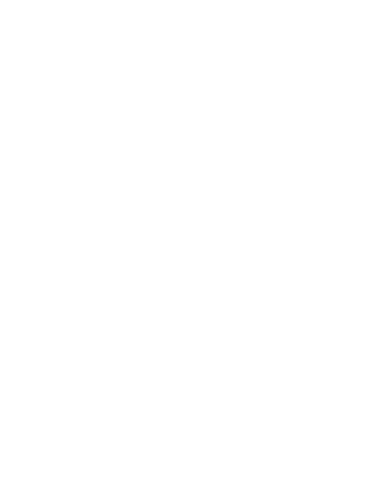
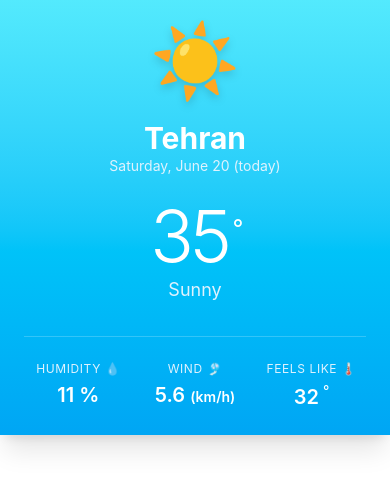
Before and after one commit to alire1992/weatherApp, a React (Vite) app: page / in a window 390 px wide. Shown: the top 488 px of the page. Built offline with nearby package versions, Linux system fonts and the light colour scheme.

Commit message:
feat(ui): implement responsive weather card
- Add WeatherCard with day/night gradient logic and responsive layout
- Create HourlyForecast and DailyForecast components
- Implement utility functions for WMO weather codes and date formatting

```diff
--- a/src/App.jsx
+++ b/src/App.jsx
@@ -1,5 +1,11 @@
+import WeatherCard from "./components/WeatherCard";
+
 function App() {
-  return <div></div>;
+  return (
+    <div>
+      <WeatherCard />
+    </div>
+  );
 }
 
 export default App;
--- /dev/null
+++ b/src/apiClient.js
@@ -0,0 +1,4 @@
+// https://api.open-meteo.com/v1/forecast?latitude=52.52&longitude=13.41&daily=weather_code,temperature_2m_max,temperature_2m_min,uv_index_max&hourly=temperature_2m,precipitation,wind_speed_120m,relative_humidity_2m&current=temperature_2m,is_day,rain,snowfall,showers,precipitation,relative_humidity_2m,apparent_temperature,cloud_cover,wind_speed_10m,weather_code&timezone=auto
+export const BASE_URL_OPEN_METO = "https://api.open-meteo.com/v1/forecast?";
+export const OPTIONS =
+  "&daily=weather_code,temperature_2m_max,temperature_2m_min,uv_index_max&hourly=temperature_2m,precipitation,wind_speed_120m,relative_humidity_2m&current=temperature_2m,is_day,rain,snowfall,showers,precipitation,relative_humidity_2m,apparent_temperature,cloud_cover,wind_speed_10m,weather_code&timezone=auto";
--- /dev/null
+++ b/src/components/WeatherCard.jsx
@@ -0,0 +1,95 @@
+// import { useEffect } from "react";
+
+import { formatDate, getWeatherByCode } from "../utilites";
+
+function WeatherCard() {
+  //   useEffect(() => {
+  //     fetch(
+  //       "https://api.open-meteo.com/v1/forecast?latitude=35.72&longitude=51.33&daily=weather_code,temperature_2m_max,temperature_2m_min&hourly=temperature_2m,precipitation,wind_speed_120m,relative_humidity_2m&current=temperature_2m,is_day,rain,snowfall,showers,precipitation,relative_humidity_2m,apparent_temperature,cloud_cover,wind_speed_10m,weather_code&timezone=auto",
+  //     )
+  //       .then((res) => res.json())
+  //       .then((data) => console.log(data));
+  //   }, []);
+
+  // fake data base of data  fetched 👆
+  const currentWeather = {
+    cityName: "Tehran", //figure out later
+    apparent_temperature: 31.5,
+    cloud_cover: 0,
+    interval: 900,
+    is_day: 1,
+    precipitation: 0,
+    rain: 0,
+    relative_humidity_2m: 11,
+    showers: 0,
+    snowfall: 0,
+    temperature_2m: 34.5,
+    time: "2026-06-20T18:45",
+    weather_code: 0,
+    wind_speed_10m: 5.6,
+  };
+
+  const date = formatDate(currentWeather.time);
+  const isDay = Number(currentWeather.is_day) === 1;
+
+  const weatherStatus = getWeatherByCode(currentWeather.weather_code, isDay);
+
+  const background = isDay
+    ? "bg-gradient-to-b from-cyan-300 to-sky-500"
+    : "bg-gradient-to-b from-indigo-950 to-slate-900";
+
+  return (
+    <div className={`w-full ${background} shadow-xl font-sans text-white p-6`}>
+      {/* {Header} */}
+      <div className="flex flex-col items-center justify-center space-y-6 mb-6 lg:flex-row lg:items-center lg:justify-around">
+        <div className="text-7xl drop-shadow-lg lg:order-2">
+          {weatherStatus.icon}
+        </div>
+        <div className="text-center">
+          <h2 className="text-3xl font-bold lg:order-1">
+            {currentWeather?.cityName}
+          </h2>
+          <p className="text-sky-100 text-sm">{date} (today)</p>
+        </div>
+      </div>
+      {/* {Main Temperature} */}
+      <div className="text-center mb-8">
+        <p className="text-7xl font-light tracking-tighter">
+          {Math.round(currentWeather?.temperature_2m ?? 0)}
+          <span className="text-2xl align-super ml-1 font-normal">°</span>
+        </p>
+        <p className="text-sky-100 text-lg mt-1">{weatherStatus.status}</p>
+      </div>
+      {/* Details Grid */}
+      <div className="grid grid-cols-3 gap-2 text-center border-t border-white/20 pt-6">
+        <div>
+          <p className="text-xs text-sky-100 uppercase tracking-wider">
+            Humidity 💧
+          </p>
+          <p className="text-xl font-semibold mt-1">
+            {currentWeather?.relative_humidity_2m} %
+          </p>
+        </div>
+        <div>
+          <p className="text-xs text-sky-100 uppercase tracking-wider">
+            Wind 🎐
+          </p>
+          <p className="text-xl font-semibold mt-1">
+            {currentWeather?.wind_speed_10m}{" "}
+            <span className="text-sm">(km/h)</span>
+          </p>
+        </div>
+        <div>
+          <p className="text-xs text-sky-100 uppercase tracking-wider">
+            Feels Like 🌡
+          </p>
+          <p className="text-xl font-semibold mt-1">
+            {Math.round(currentWeather?.apparent_temperature ?? 0)}
+            <span className="text-sm align-super ml-1 font-normal">°</span>
+          </p>
+        </div>
+      </div>
+    </div>
+  );
+}
+export default WeatherCard;
--- /dev/null
+++ b/src/utilites.js
@@ -0,0 +1,84 @@
+const weatherMap = {
+  0: {
+    icon: "☀️",
+    nightIcon: "🌙",
+    status: "Sunny",
+    nightStatus: "Clear Night",
+    description: "Clear sky",
+  },
+  1: {
+    icon: "🌤️",
+    nightIcon: "🌙", // Or "☁️🌙" if you want to get creative, but 🌙 is safer
+    status: "Partly Cloudy",
+    nightStatus: "Partly Cloudy Night",
+    description: "Few clouds",
+  },
+  2: {
+    icon: "⛅",
+    nightIcon: "☁️", // At night, scattered clouds just look like a dark cloudy sky
+    status: "Cloudy",
+    description: "Scattered clouds",
+  },
+  3: { icon: "☁️", status: "Overcast", description: "Broken clouds" },
+  45: { icon: "🌫️", status: "Foggy", description: "Fog" },
+  48: { icon: "🌫️", status: "Foggy", description: "Depositing rime fog" },
+  51: { icon: "🌦️", status: "Light Drizzle", description: "Light drizzle" },
+  53: {
+    icon: "🌦️",
+    status: "Moderate Drizzle",
+    description: "Moderate drizzle",
+  },
+  55: { icon: "🌧️", status: "Heavy Drizzle", description: "Heavy drizzle" },
+  61: { icon: "🌧️", status: "Light Rain", description: "Slight rain" },
+  63: { icon: "🌧️", status: "Moderate Rain", description: "Moderate rain" },
+  65: { icon: "🌧️", status: "Heavy Rain", description: "Heavy rain" },
+  71: { icon: "🌨️", status: "Light Snow", description: "Light snow" },
+  73: { icon: "🌨️", status: "Moderate Snow", description: "Moderate snow" },
+  75: { icon: "❄️", status: "Heavy Snow", description: "Heavy snow" },
+  80: {
+    icon: "🌦️",
+    status: "Rain Showers",
+    description: "Slight rain showers",
+  },
+  95: { icon: "🌩️", status: "Thunderstorm", description: "Thunderstorm" },
+  96: {
+    icon: "⛈️",
+    status: "Severe Thunderstorm",
+    description: "Thunderstorm with slight hail",
+  },
+  99: {
+    icon: "⛈️",
+    status: "Severe Thunderstorm",
+    description: "Thunderstorm with heavy hail",
+  },
+};
+
+export function formatDate(date) {
+  const rawDate = new Date(date);
+
+  if (isNaN(rawDate.getTime())) return "Invalid Date";
+
+  return rawDate.toLocaleDateString("en-US", {
+    weekday: "long",
+    month: "long",
+    day: "2-digit",
+  });
+}
+
+export const getWeatherByCode = (code, isDay) => {
+  const weatherStatus = weatherMap[code] || {
+    icon: "❓",
+    status: "Unknown",
+    description: "Unavailable data",
+  };
+
+  return {
+    ...weatherStatus,
+    icon: isDay
+      ? weatherStatus?.icon
+      : weatherStatus?.nightIcon || weatherStatus?.icon,
+    status: isDay
+      ? weatherStatus?.status
+      : weatherStatus?.nightStatus || weatherStatus?.status,
+  };
+};
```
